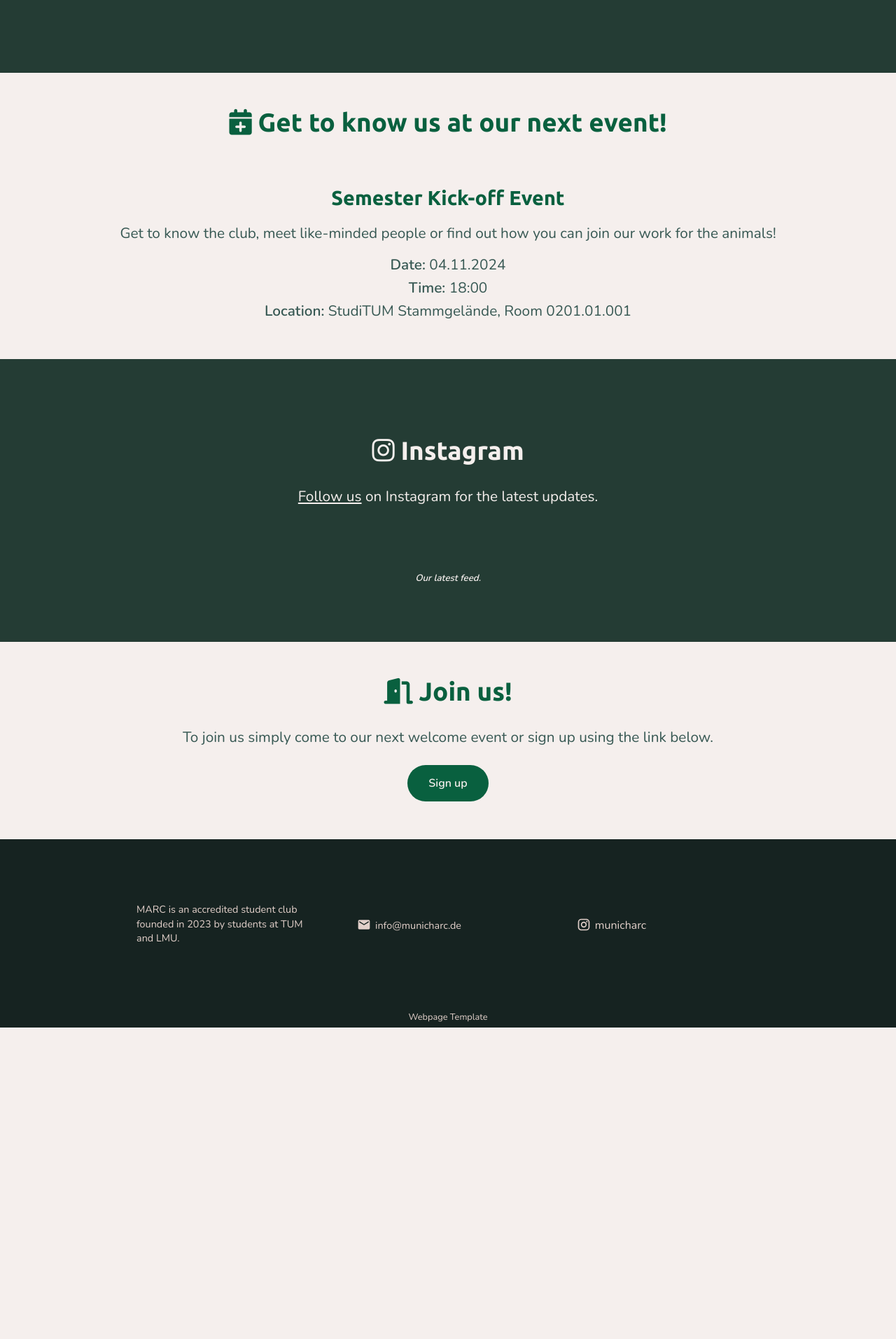
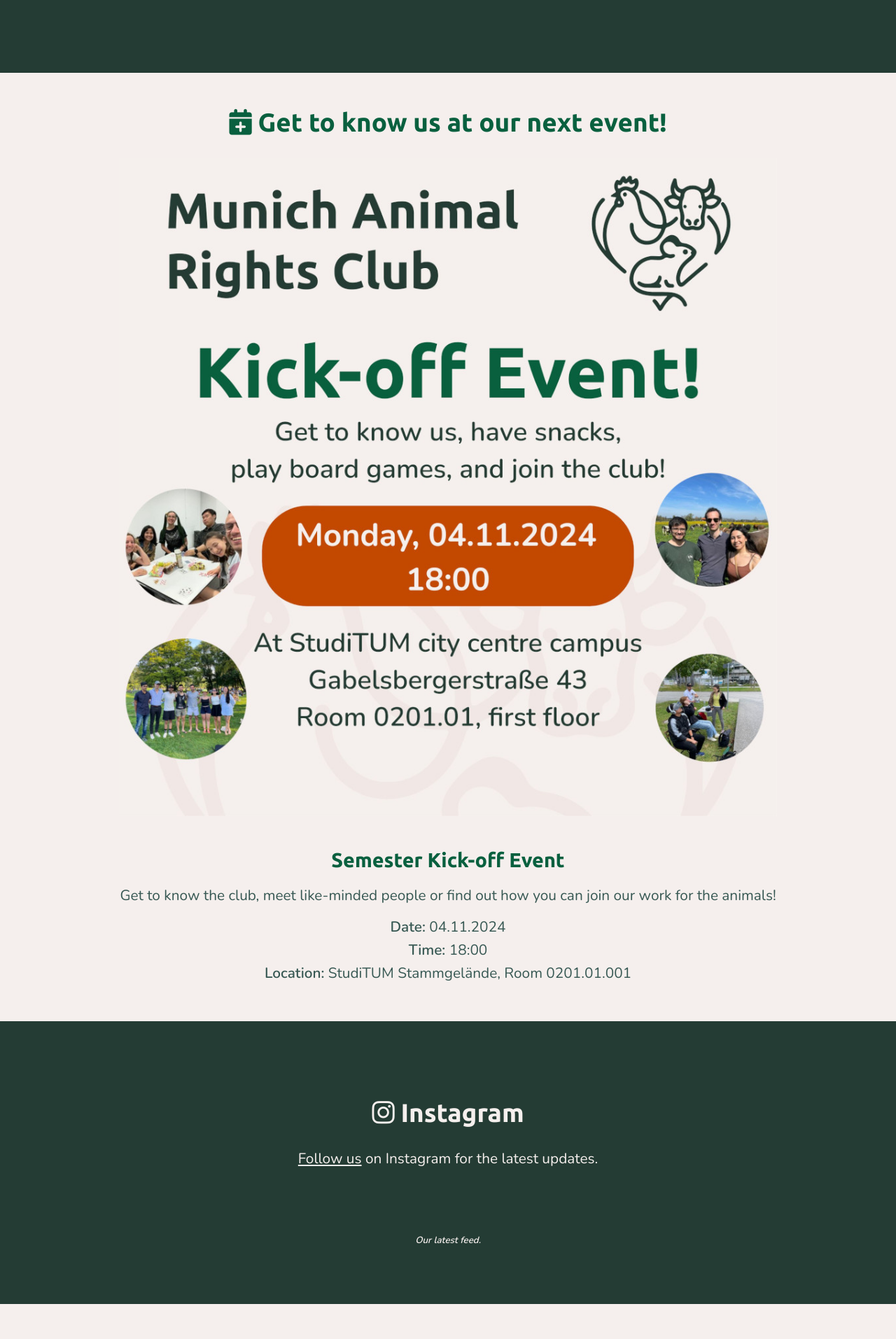
Before and after one commit to municharc/municharc.github.io, a Jekyll site: the page built from index.html, in a window 1280 px wide. Shown: the part 1144-3057 px from the top of the page at 70% size. Built offline with Jekyll 4.4.1, drawn with Linux system fonts in a browser that asks for light colours; nearby versions of some CDN libraries; before the commit the page ends 2612 px from its top, so only the background shows below that.

Commit message:
Add image for kick-off event

```diff
--- a/index.html
+++ b/index.html
@@ -67,9 +67,9 @@ title: Munich Animal Rights Club
 		align-items: center;
 		flex-direction: column;">
 	<h2 ><i class="fa-solid fa-calendar-plus"></i> Get to know us at our next event!</h2>
-	<!-- <div class="image">
-		<img src="images/student-club-fair.webp" />
-	</div> -->
+	<div class="image">
+		<img src="images/kick-off-insta-compressed.jpg" />
+	</div>
 	<div class="next-event-info" style="margin-top: 20px;
 			text-align: center;">
 		<a >
```
